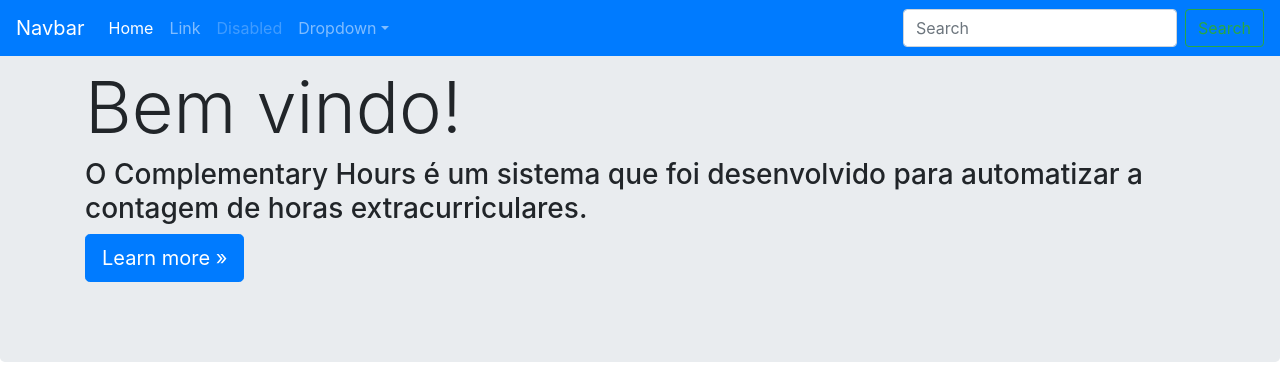
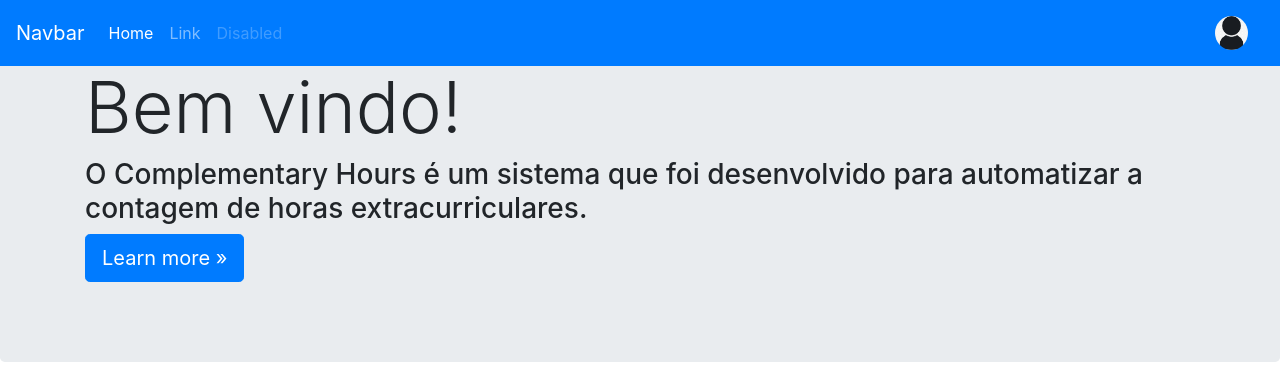
Before and after one commit to jvfq2000/code_system, a CodeIgniter app: page /complementary_hours/index.php/login/home in a window 1280 px wide. Shown: the top 390 px of the page. Run offline with CodeIgniter, Linux system fonts and the light colour scheme; some libraries are stand-ins or nearby versions.

Commit message:
* Motivo que deu origem a mudança;  - Inserção menu logout na pagina menu.php.
* Nome do objeto alterado - Descrição dos itens alterados (incluídos, excluídos, modificados);
 - Implementação/complementary_hours/application/views/home.php.

* Sinalização de outros objetos que podem ser impactados com a alteração;
 - Nada

* Observações para os próximos passos, para subsidiar o próximo profissional a alterar o respectivo objeto;
 - Nada

```diff
--- a/Implementação/complementary_hours/application/views/home.php
+++ b/Implementação/complementary_hours/application/views/home.php
@@ -28,7 +28,7 @@
     <link href="jumbotron.css" rel="stylesheet">
   </head>
   <body>
-    <nav class="navbar navbar-expand-md navbar-dark fixed-top bg-primary">
+    <nav class="navbar navbar-expand-md navbar-dark fixed-top bg-primary col-12">
   <a class="navbar-brand" href="#">Navbar</a>
   <button class="navbar-toggler" type="button" data-toggle="collapse" data-target="#navbarsExampleDefault" aria-controls="navbarsExampleDefault" aria-expanded="false" aria-label="Toggle navigation">
     <span class="navbar-toggler-icon"></span>
@@ -45,19 +45,26 @@
       <li class="nav-item">
         <a class="nav-link disabled" href="#" tabindex="-1" aria-disabled="true">Disabled</a>
       </li>
-      <li class="nav-item dropdown">
-        <a class="nav-link dropdown-toggle" href="#" id="dropdown01" data-toggle="dropdown" aria-haspopup="true" aria-expanded="false">Dropdown</a>
-        <div class="dropdown-menu" aria-labelledby="dropdown01">
-          <a class="dropdown-item" href="#">Action</a>
-          <a class="dropdown-item" href="#">Another action</a>
-          <a class="dropdown-item" href="#">Something else here</a>
+    </ul>
+      <div class="dropleft">
+        <img src="<?php echo base_url('assets/img/perfil.jpg');?>" class="rounded-circle nav-link dropdown-toggle text-white" width="65" height="50" id="dropdown01" data-toggle="dropdown" aria-haspopup="true" aria-expanded="false"/>
+        <div class="dropdown-menu" style="width:18rem;">
+                <ul class="list-group list-group-flush">
+                    <div class="row">
+                        <img src="<?php echo base_url('assets/img/perfil.jpg');?>" class="rounded-circle nav-link dropdown-toggle text-white" width="65" height="50" id="dropdown01" data-toggle="dropdown" aria-haspopup="true" aria-expanded="false"/>
+                        <a class="floar-right">
+                            Usuario<br>
+                            usuario@aluno.ifnmg.edu.br
+                        </a><br>
+                    </div>
+                    <li class="list-group-item">
+                        <a class="dropdown-item" href="#">Perfil</a>
+                        <a class="dropdown-item" href="<?php echo base_url('login')?>" type="button" data-toggle="modal" data-target="#confirmacao">Sair</a>
+                    </li>
+                </ul>
         </div>
-      </li>
-    </ul>
-    <form class="form-inline my-2 my-lg-0">
-      <input class="form-control mr-sm-2" type="text" placeholder="Search" aria-label="Search">
-      <button class="btn btn-outline-success my-2 my-sm-0" type="submit">Search</button>
-    </form>
+      </div>
+        <!--<a class="btn btn-outline-success my-2 my-sm-0" href="<?php echo base_url('login')?>" type="button" data-toggle="modal" data-target="#confirmacao">logout</a>-->
   </div>
 </nav>
 
@@ -104,8 +111,32 @@
     <p class="mb-1">&copy; 2020 Code System</p>
   </footer>
 </main>
+       <div class="modal fade" id="confirmacao" tabindex="-1" role="dialog">
+            <div class="modal-dialog" role="document">
+                <div class="modal-content">
 
+                    <div class="modal-header">
+                        <h5 class="modal-title" id="exampleModalLabel">Confirmação</h5>
+                        <button type="button" class="close" data-dismiss="modal" aria-label="Close">
+                            <span>&times;</span>
+                        </button>
+                    </div>
+
+                    <div class="modal-body">
+                        Deseja realmente sair?
+                    </div>
+
+                    <div class="modal-footer">
+                        <a class="btn btn-primary"  href="<?php echo base_url('login');?>" role="button">Sim</a>
+                        <button type="button" class="btn btn-primary"  data-dismiss="modal">Não</button>
+                    </div>
+                </div>
+            </div>
+        </div>
+
+        <script src="<?php echo base_url('assets/jquery/jquery.slim.min.js');?>"></script>
+        <script src="<?php echo base_url('assets/bootstrap/js/bootstrap.js');?>"></script>
+        <script src="<?php echo base_url('assets/bootstrap/js/bootstrap.bundle.min.js');?>"></script>
+        <script src="<?php echo base_url('assets/bootstrap/js/bootstrap.min.js');?>"></script>
     </body>
-<script src="https://code.jquery.com/jquery-3.4.1.slim.min.js" integrity="sha384-J6qa4849blE2+poT4WnyKhv5vZF5SrPo0iEjwBvKU7imGFAV0wwj1yYfoRSJoZ+n" crossorigin="anonymous"></script>
-      <script>window.jQuery || document.write('<script src="/docs/4.4/assets/js/vendor/jquery.slim.min.js"><\/script>')</script><script src="/docs/4.4/dist/js/bootstrap.bundle.min.js" integrity="sha384-6khuMg9gaYr5AxOqhkVIODVIvm9ynTT5J4V1cfthmT+emCG6yVmEZsRHdxlotUnm" crossorigin="anonymous"></script></body>
 </html>
```
Also changed, not shown: Implementação/complementary_hours/assets/img/perfil.jpg (added).
